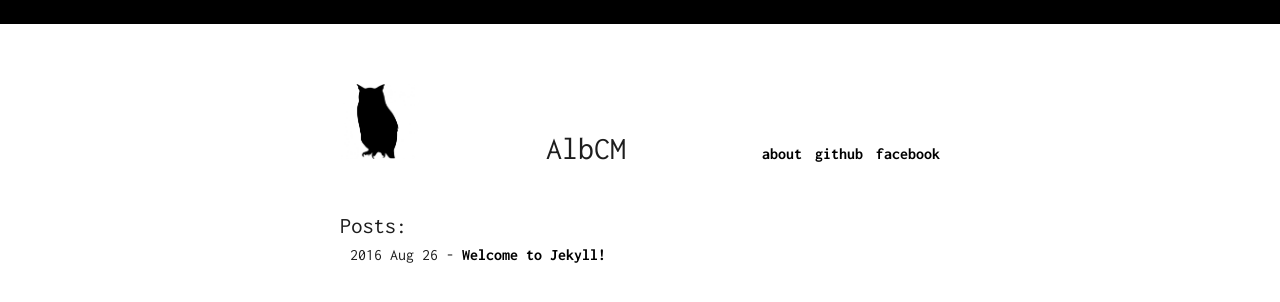
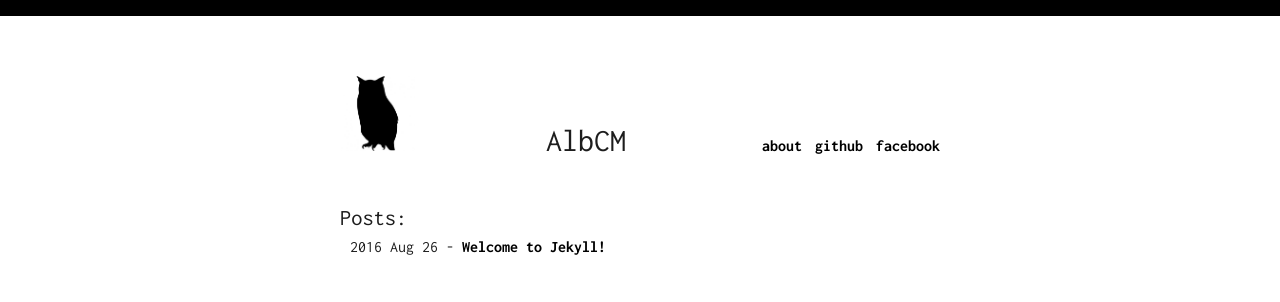
Before and after one commit to AlbCM/albcm.github.io, a Jekyll site: the page built from index.html, in a window 1280 px wide. Shown: the top 302 px of the page. Built offline with Jekyll 4.4.1, drawn with Linux system fonts in a browser that asks for light colours; comment, search, counter and statistics services are not loaded.

Commit message:
Update index.html

```diff
--- a/index.html
+++ b/index.html
@@ -8,7 +8,7 @@ layout: default
 
 html{
     border-top-style:solid;
-    border-top-width:1.5em;
+    border-top-width:1em;
     border-top-color:black;
 
 }
```
